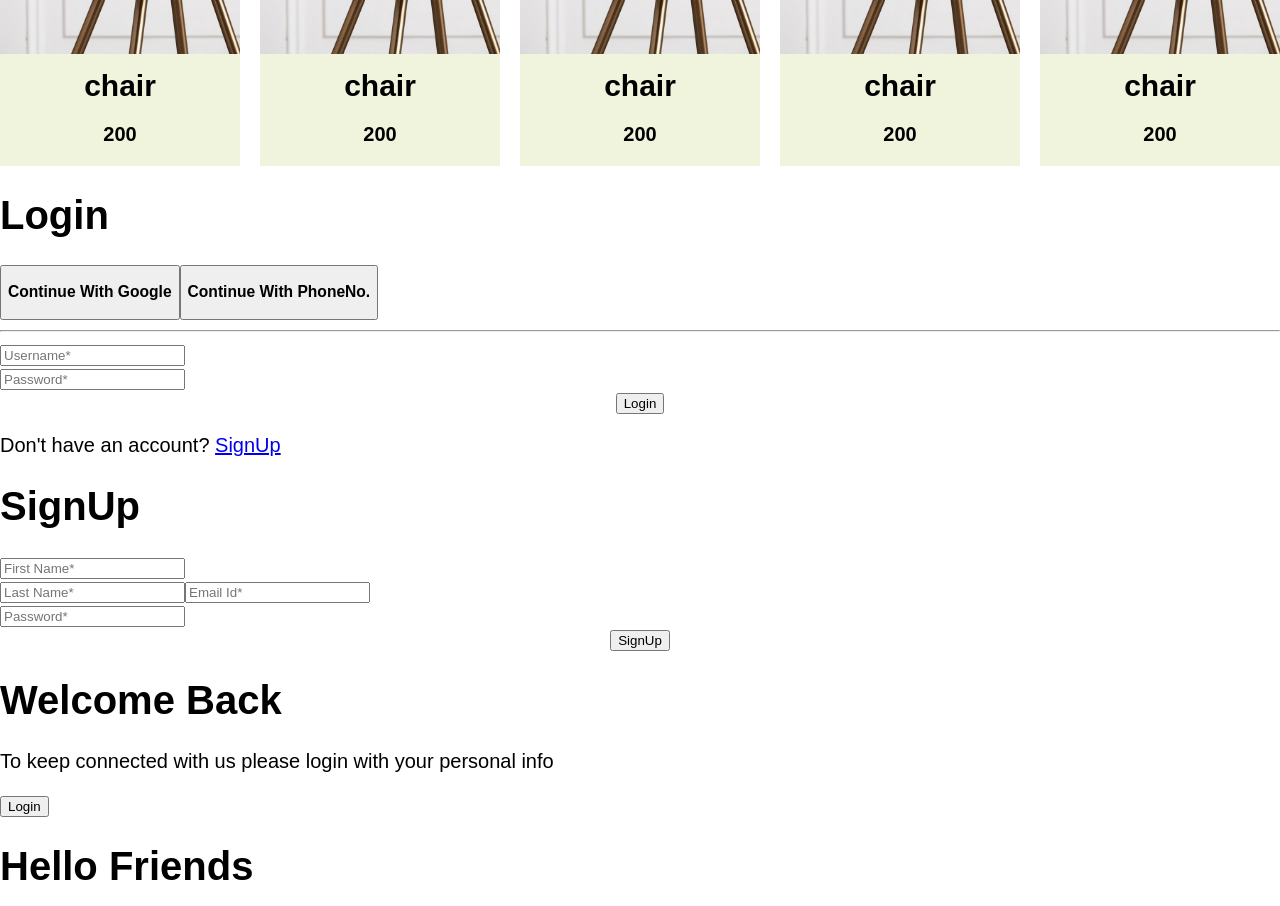
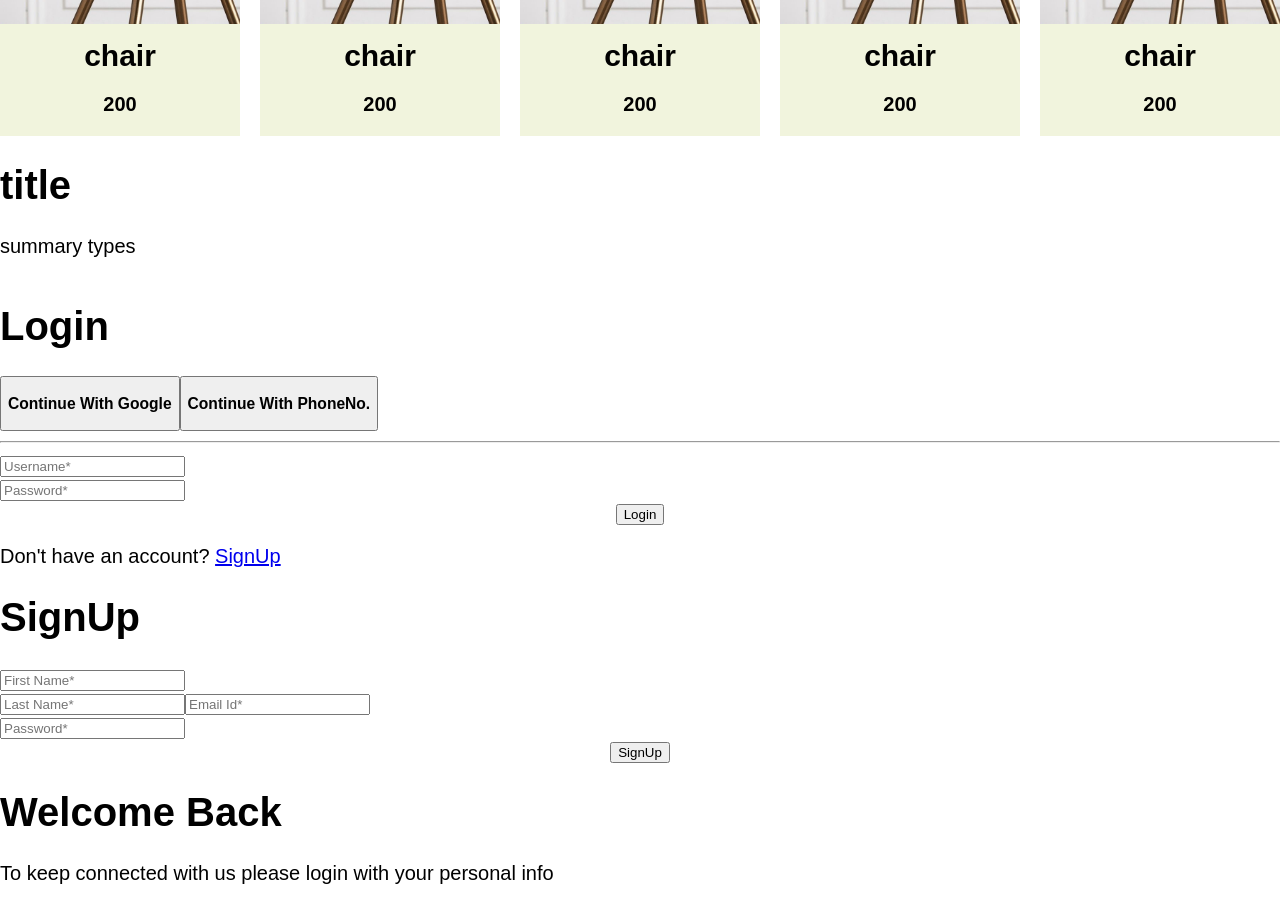
Before and after one commit to rhythm1124/Abode, a React (Create React App) app: page / in a window 1280 px wide. Shown: the part 1260-2166 px from the top of the page. Built offline with nearby package versions, Linux system fonts and the light colour scheme; the HTML template or start-up script is replaced by a standard one.

Commit message:
creating collection and adding to app.js

```diff
--- a/src/App.js
+++ b/src/App.js
@@ -2,12 +2,14 @@ import './App.css';
 import LoginPage from './components/login_page.js';
 import Main from './components/main.js';
 import Navbar from './components/navbar.js';
+import Collection from './components/Collection.js';
 
 function App() {
   return (
     <div>
       <Navbar />
       <Main/>
+      <Collection/>
       <LoginPage/>
     </div>
   );
--- /dev/null
+++ b/src/components/Collection.js
@@ -0,0 +1,18 @@
+import React from 'react';
+import './Collection.css';
+
+const Collection = () => {
+    return(
+        <div className="container">
+            <div className="Content">
+                <h1>title</h1>
+                <p>summary types</p>
+            </div>
+            <div className="collection-container">
+                <div className="collection-item"></div>
+            </div>
+        </div>
+    );
+}
+
+export default Collection;
--- a/src/components/main.css
+++ b/src/components/main.css
@@ -42,7 +42,7 @@
 .grid-img{
     max-width: 100%;
     width: 100%;
-    height: 350px;
+    height: 320px;
 }
 .grid-item h2{
     margin-top: 10px;
--- a/src/components/navbar.js
+++ b/src/components/navbar.js
@@ -2,7 +2,6 @@ import React from 'react';
 // import {Link} from 'react-router-dom';
 import Logo from '../assets/logo.png';
 import Cart from '../assets/cart.png';
-import SearchIcon from '../assets/search.png';
 import './navbar.css';
 
 const Navbar = () => {
```
Also changed, not shown: src/components/navbar.css (+0 -20 lines), src/components/Collection.css (added).
